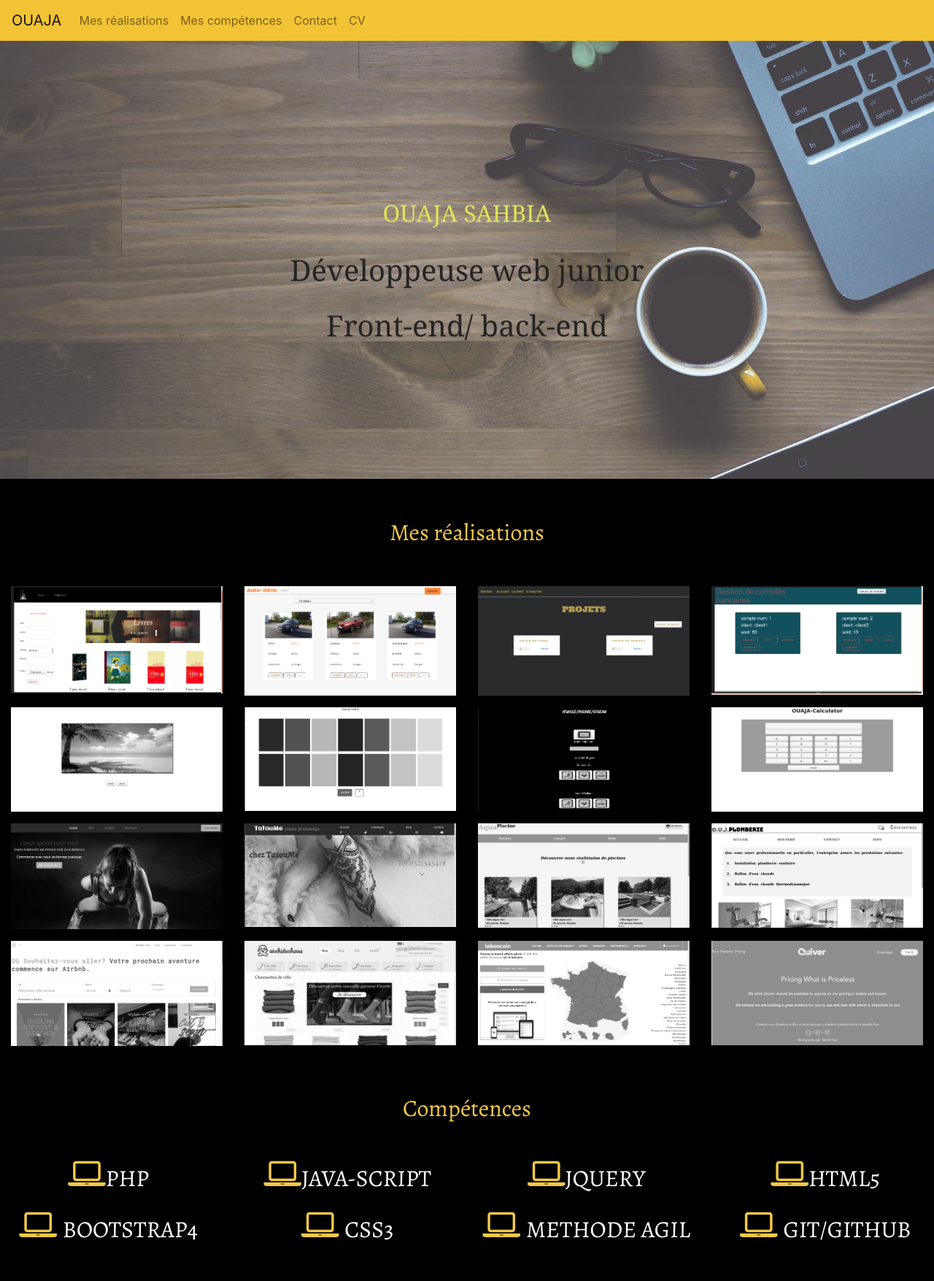
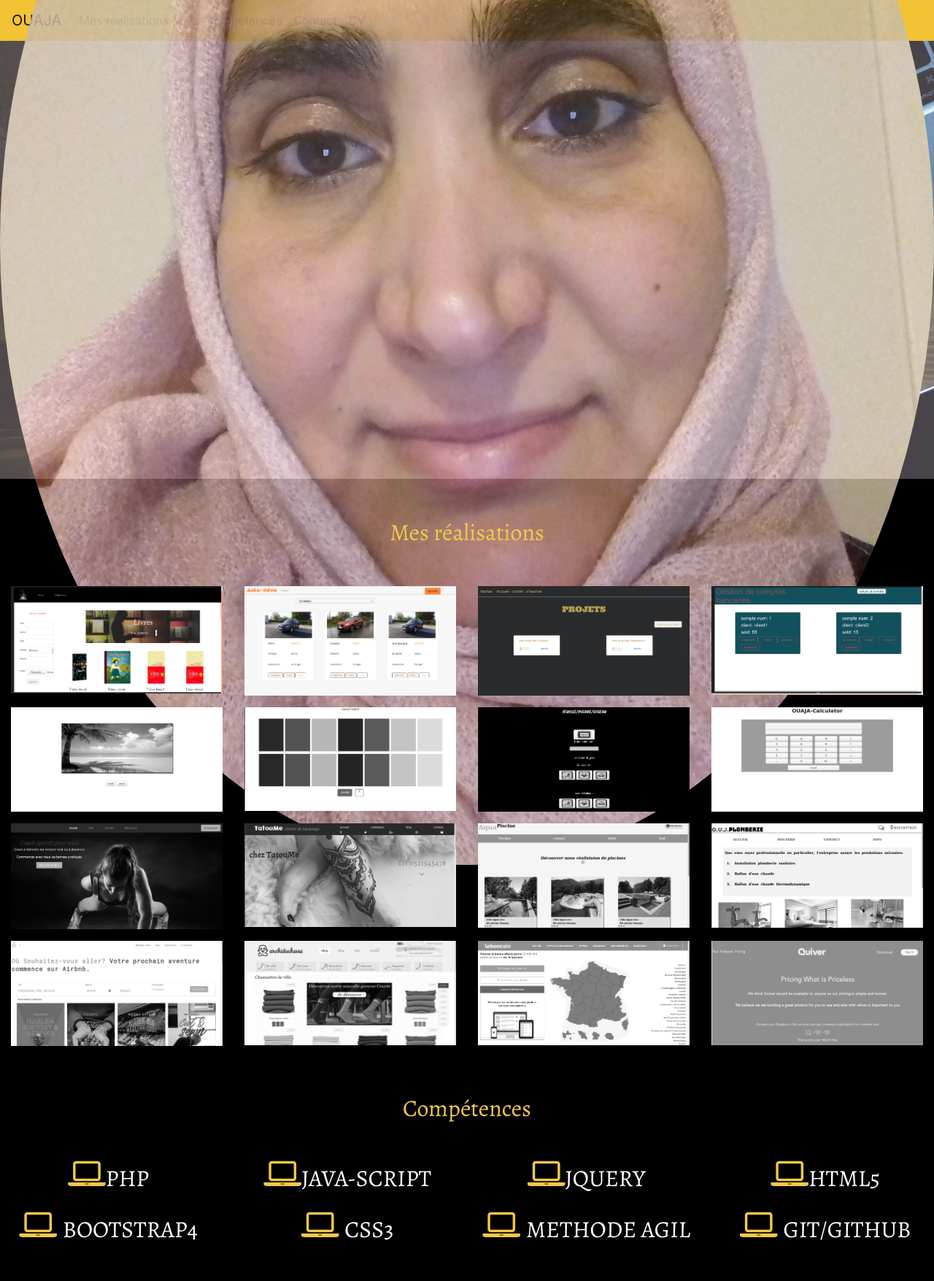
Before and after one commit to bettoumi/portfolio, a PHP site: page /index.html in a window 1280 px wide. Shown: the top 1755 px of the page at 73% size. Run offline with PHP 8.4, Linux system fonts and the light colour scheme; some web fonts are replaced.

Commit message:
add picture

```diff
--- a/css/main.css
+++ b/css/main.css
@@ -102,9 +102,13 @@ textarea {
 {
  background-color:#F2C335;
 }
+.photos
+{
+   border-radius: 50%;
+}
 
-  #menu1
 
+ #menu1
 {
 
    opacity: 0.9;
--- a/index.html
+++ b/index.html
@@ -3,7 +3,7 @@
     <head>
         <meta charset="utf-8">
         <meta http-equiv="x-ua-compatible" content="ie=edge">
-        <title></title>
+        <title>portfolio</title>
         <meta name="description" content="">
         <meta name="viewport" content="width device-width, initial-scale=1">
 
@@ -53,6 +53,7 @@
     <section class="d-flex  flex-column justify-content-center   align-items-center" id="intro">
 
             <p class="mt-5 titre1">OUAJA SAHBIA</p>
+             <img src="img/maphotos2.jpg" class="img-fluid  photos" alt="maphotos">
             <p class="titre2 mt-2">Développeuse web junior </p>
             <p class="titre2">Front-end/ back-end </p>
 
```
Also changed, not shown: img/maphotos.jpg (added), img/maphotos2.jpg (added).
